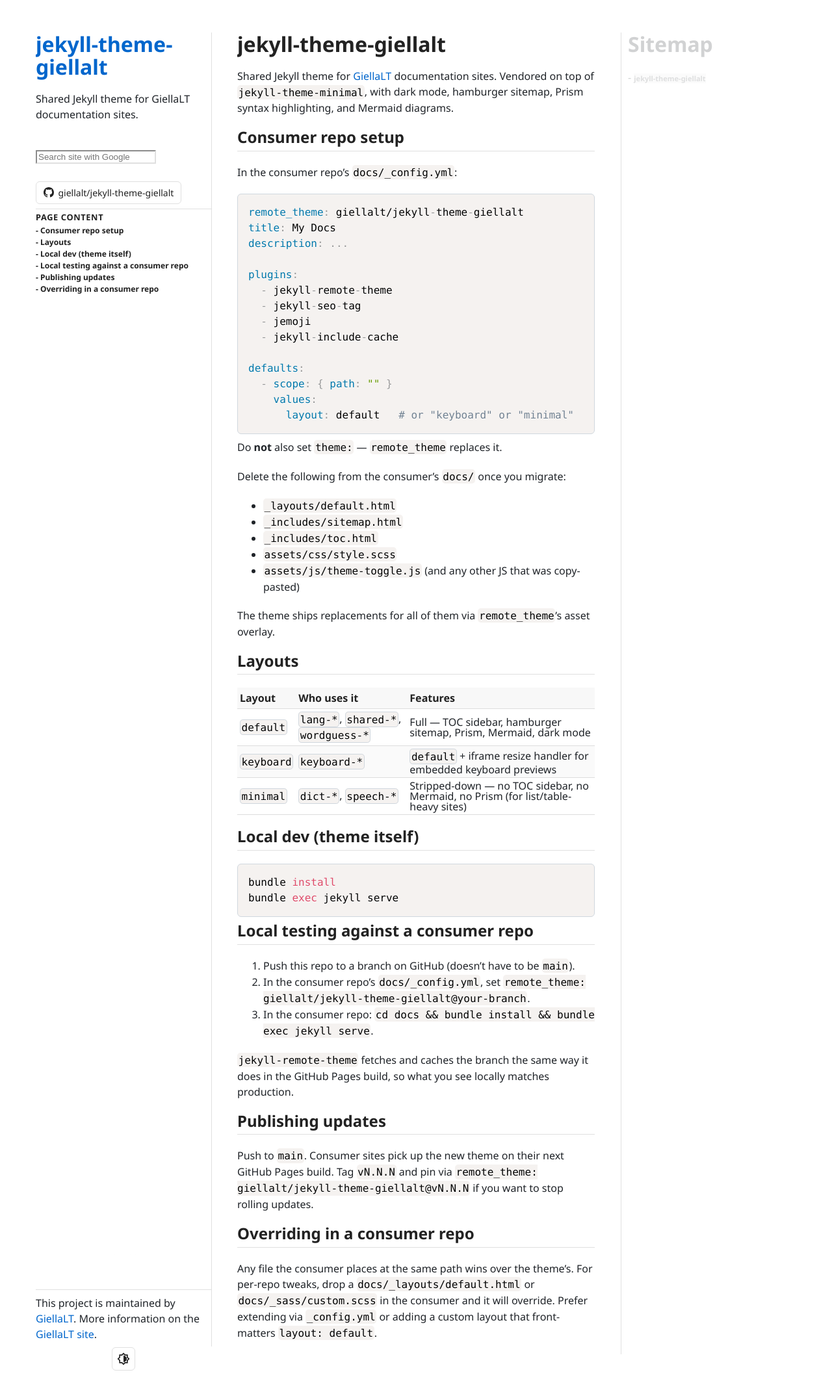
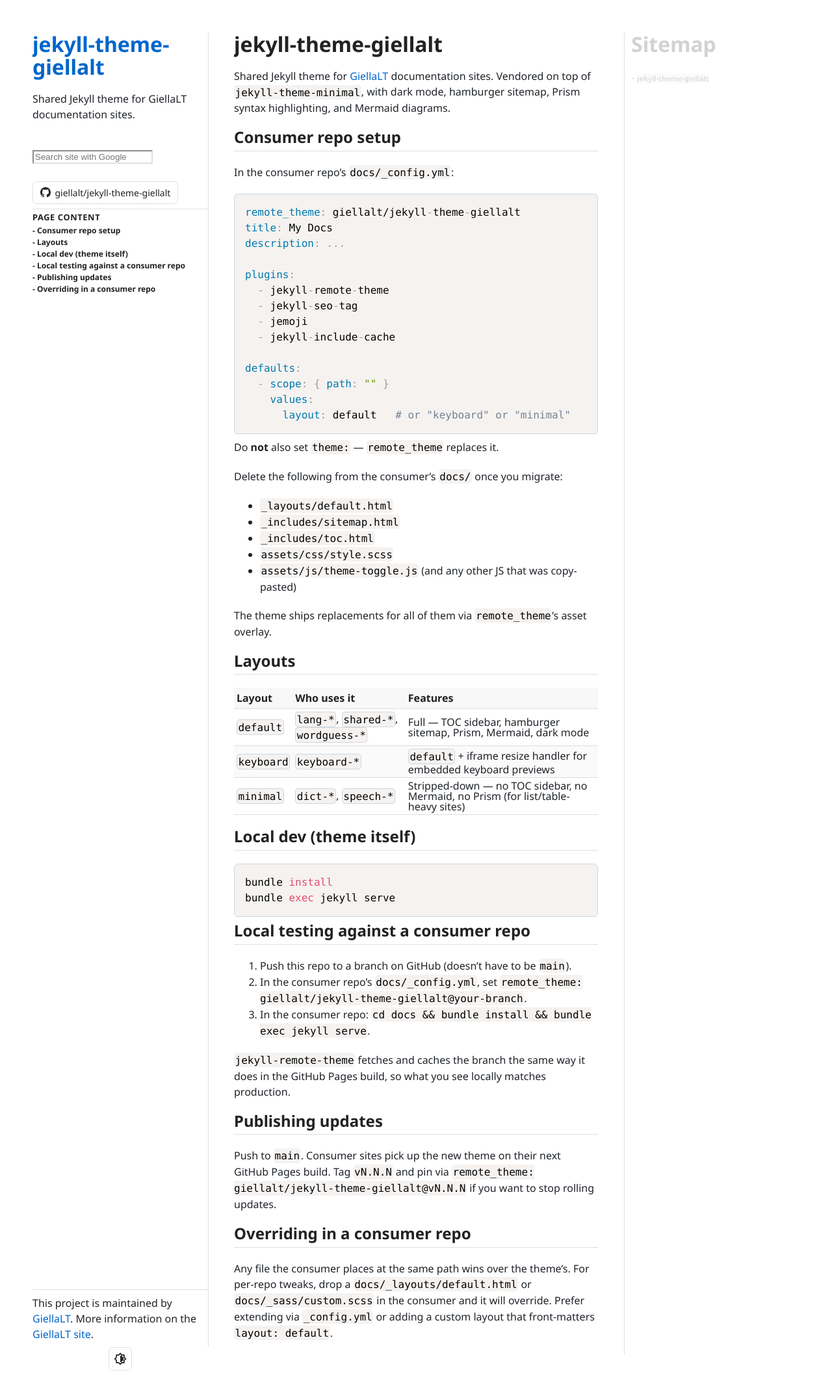
Before and after one commit to giellalt/jekyll-theme-giellalt, a Jekyll site: the page built from README.md, in a window 1280 px wide. Shown: the whole page at 65% size. Built offline with Jekyll 4.4.1, drawn with Linux system fonts in a browser that asks for light colours; cached includes are drawn as plain includes; nearby versions of some CDN libraries; our own code applies the rules of GitHub Pages for plain Markdown files.

Commit message:
Make reading column fluid up to 72ch
Replace fixed 550px reading column with minmax(0, 72ch) so the column
grows with the viewport up to a comfortable max line length, instead
of leaving large empty gutters on wide screens.

```diff
--- a/assets/css/giellalt-site-global.scss
+++ b/assets/css/giellalt-site-global.scss
@@ -67,6 +67,7 @@
 :root {
   color-scheme: light dark;
   --menu-width: 270px;
+  --reading-width: 72ch;
 
   /* Standardfargar for ljos modus */
   --bg-color: #fff;
@@ -130,12 +131,13 @@
 /* New grid container */
 body div.wrapper {
   display: grid;
-  grid-template-columns: var(--menu-width) 550px var(--menu-width);
+  grid-template-columns: var(--menu-width) minmax(0, var(--reading-width)) var(--menu-width);
   grid-template-rows: 1fr 100px;
   gap: 40px;
-  width: calc(var(--menu-width) + 550px + var(--menu-width) + 80px); /* Total width including gaps */
+  width: 100%;
+  max-width: calc(var(--menu-width) * 2 + var(--reading-width) + 80px);
   height: calc(100vh - 50px - 50px); /* Full height minus body padding */
-  margin: 0 auto; /* Center on page */
+  margin: 0 auto; /* Center on page — stays centered as window widens */
   position: relative;
 }
 
@@ -172,7 +174,6 @@
   grid-row: 1 / span 2;
   background-color: var(--bg-color);
   overflow-y: auto;
-  width: 550px;
 }
 
 /* The section has tabindex=0 so keyboard users can scroll its overflow, and
@@ -718,8 +719,8 @@
 @media screen and (max-width: 1270px) {
   /* Endra grid-oppsettet til to kolonnar */
   body div.wrapper {
-    grid-template-columns: var(--menu-width) 550px;
-    width: calc(var(--menu-width) + 550px + 40px); /* Justert breidd utan kolonne 3 */
+    grid-template-columns: var(--menu-width) minmax(0, var(--reading-width));
+    max-width: calc(var(--menu-width) + var(--reading-width) + 40px);
   }
 
   /* Hamburgerknapp */
```
